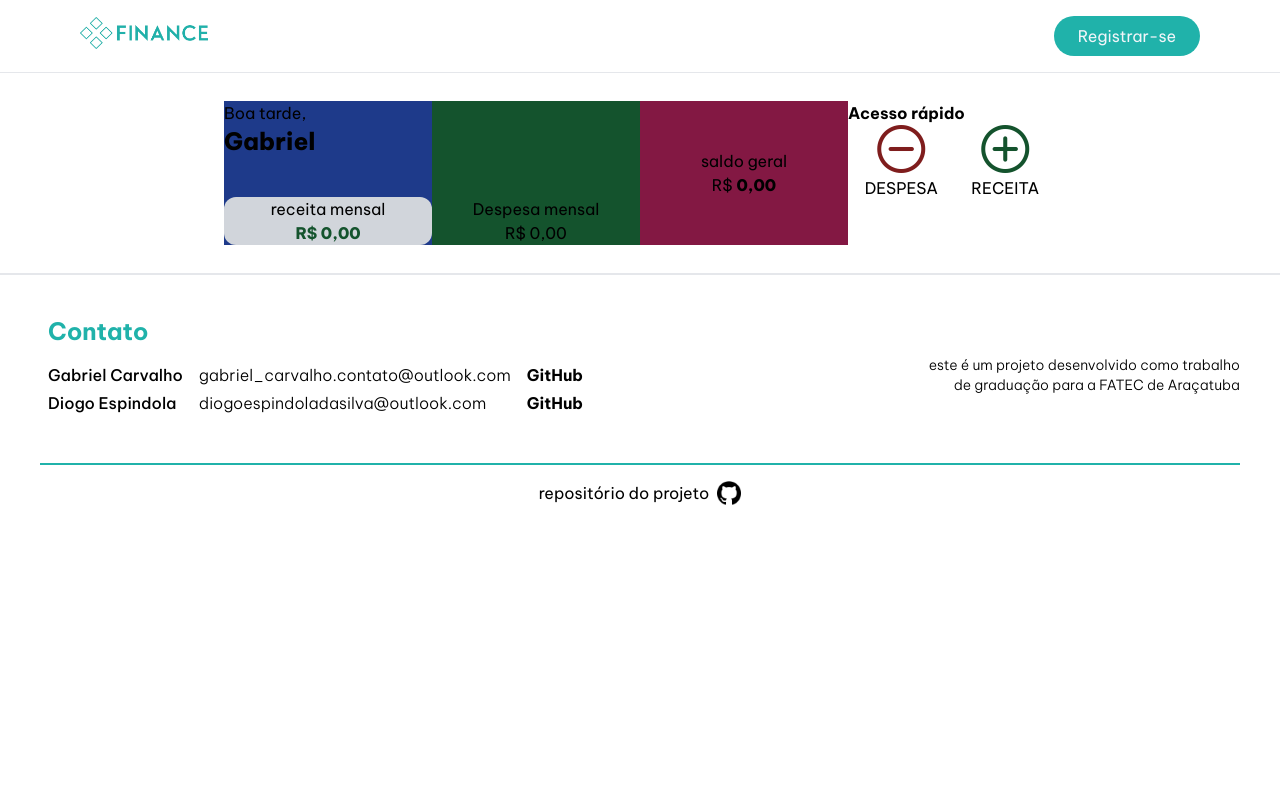
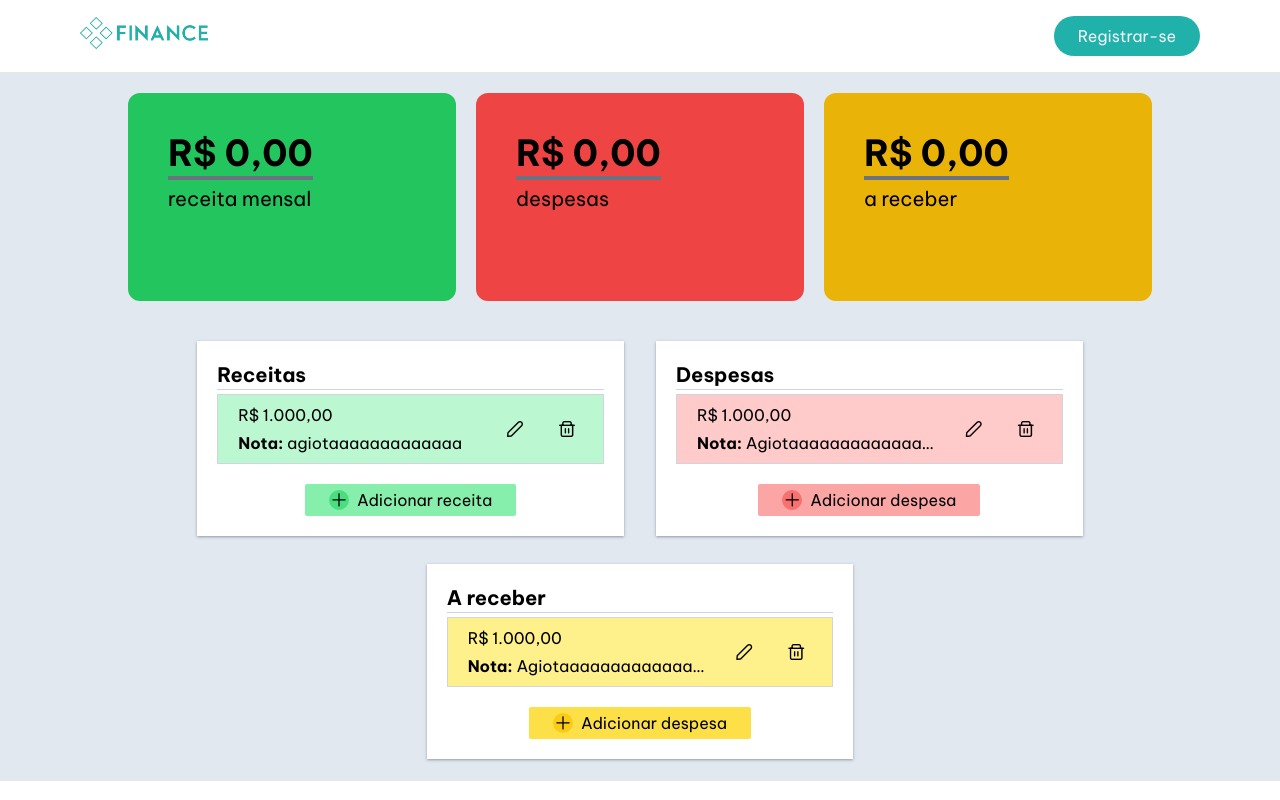
Before and after one commit to Rissollis/finance-frontend, a Vue app: page /dashboard in a window 1280 px wide. Shown: the top 800 px of the page. Built offline with nearby package versions, Linux system fonts and the light colour scheme.

Commit message:
feat: criando a estrutura principal do dashboard

```diff
--- a/src/views/DashboardView.vue
+++ b/src/views/DashboardView.vue
@@ -1,63 +1,154 @@
-<script setup lang="ts"></script>
+<script setup lang="ts">
+function openModal() {
+  alert("You clicked me!");
+}
+</script>
 
 <template>
-  <main>
-    <section class="flex justify-center">
-      <div class="flex p-7 justify-around">
-        <div class="card-1 bg-blue-900">
-          <div class="mb-10">
-            <p>Boa tarde, <span class="font-extrabold text-2xl block">Gabriel</span></p>
+  <main class="bg-slate-200 py-5">
+    <section class="mb-10 w-full flex justify-center">
+      <div class="flex justify-center w-4/5 gap-5">
+        <div class="dashCard bg-green-500 w-96 h-52 p-10 rounded-xl">
+          <div class="mb-3">
+            <p class="inline text-4xl border-b-4 border-gray-500 font-bold mt-2">R$ <span class="">0,00</span></p>
           </div>
-          <div class="bg-gray-300 w-52 h-12 rounded-xl">
-            <div class="text-center">
-              <p>receita mensal</p>
-              <span class="text-green-900 block font-extrabold">R$ 0,00</span>
+          <div>
+            <p class="text-xl">receita mensal</p>
+          </div>
+        </div>
+        <div class="dashCard bg-red-500 w-96 h-52 p-10 rounded-xl">
+          <div class="mb-3">
+            <p class="inline text-4xl border-b-4 border-gray-500 font-bold mt-2">R$ <span class="">0,00</span></p>
+          </div>
+          <div>
+            <p class="text-xl">despesas</p>
+          </div>
+        </div>
+        <div class="dashCard bg-yellow-500 w-96 h-52 p-10 rounded-xl">
+          <div class="mb-3">
+            <p class="inline text-4xl border-b-4 border-gray-500 font-bold mt-2">R$ <span class="">0,00</span></p>
+          </div>
+          <div>
+            <p class="text-xl">a receber</p>
           </div>
         </div>
       </div>
-        <div class="card-2 bg-green-900 flex flex-col justify-end w-52">
+    </section>
+    <section class="flex justify-center gap-8">
+      <div class="bg-white shadow shadow-gray-400 w-2/6 p-5">
         <div>
-            <div class="text-center">
-              <p>Despesa mensal</p>
-              <span class="">R$ 0,00</span>
+          <div>
+            <p class="border-b border-gray-300 mb-1 text-xl font-bold">Receitas</p>
+          </div>
+        </div>
+        <div class="receitas flex flex-col gap-2">
+          <div class="receita-1 border bg-green-200 border-gray-300 px-5 py-2 w-full flex items-center justify-between">
+            <div class="flex flex-col justify-between">
+              <div>
+                <p>R$ 1.000,00</p>
+              </div>
+              <div class="mt-1">
+                <p class="truncate w-60 first-letter:uppercase"><span class="font-bold">Nota:</span> agiotaaaaaaaaaaaaa</p>
+              </div>
+            </div>
+            <div class="flex gap-5">
+              <a class="hover:bg-green-600 duration-300 w-8 h-8 flex items-center justify-center rounded-full" href="#">
+                <i class="pi pi-pencil"></i>
+              </a>
+              <a class="hover:bg-green-600 duration-300 w-8 h-8 flex items-center justify-center rounded-full" href="#">
+                <i class="pi pi-trash"></i>
+              </a>
             </div>
           </div>
         </div>
-        <div class="card-3 bg-pink-900 flex justify-center items-center w-52">
-          <div class="text-center">
-              <p>saldo geral</p>
-              <p class="">R$ <span class="font-extrabold">0,00</span></p>
+        <div class="flex items-center justify-center mt-5">
+          <div v-on:click="openModal()" class="active:bg-green-200 hover:bg-green-400 duration-200 rounded-sm cursor-pointer py-1 px-6 flex justify-center items-center bg-green-300">
+            <div class="bg-green-400 mr-2 w-5 h-5 rounded-full flex justify-center items-center">
+              <i class="pi pi-plus text-sm"></i>
+            </div>
+            <div>
+              <button class="text-base">Adicionar receita</button>
             </div>
           </div>
-        <div class="card-4 w-52">
+        </div>
+      </div>
+      <div class="bg-white shadow shadow-gray-400 w-2/6 p-5">
         <div>
           <div>
-              <p class="font-bold">Acesso rápido</p>
+            <p class="border-b border-gray-300 mb-1 text-xl font-bold">Despesas</p>
           </div>
-            <div class="flex justify-around">
-              <div class="text-center">
+        </div>
+        <div class="despesas flex flex-col gap-2">
+          <div class="receita-1 border bg-red-200 border-gray-300 px-5 py-2 w-full flex items-center justify-between">
+            <div class="flex flex-col justify-between">
               <div>
-                  <i class="pi pi-minus-circle text-5xl text-red-900"></i>
+                <p>R$ 1.000,00</p>
+              </div>
+              <div class="mt-1">
+                <p class="truncate w-60"><span class="font-bold">Nota:</span> Agiotaaaaaaaaaaaaaaaaaaaaaaaaaaaaaaaaaaaaaa</p>
+              </div>
+            </div>
+            <div class="flex gap-5">
+              <a class="hover:bg-red-600 duration-300 w-8 h-8 flex items-center justify-center rounded-full" href="#">
+                <i class="pi pi-pencil"></i>
+              </a>
+              <a class="hover:bg-red-600 duration-300 w-8 h-8 flex items-center justify-center rounded-full" href="#">
+                <i class="pi pi-trash"></i>
+              </a>
+            </div>
+          </div>
+        </div>
+        <div class="flex items-center justify-center mt-5">
+          <div class="active:bg-red-200 hover:bg-red-400 duration-200 rounded-sm cursor-pointer py-1 px-6 flex justify-center items-center bg-red-300">
+            <div class="bg-red-400 mr-2 w-5 h-5 rounded-full flex justify-center items-center">
+              <i class="pi pi-plus text-sm"></i>
             </div>
             <div>
-                  <p>DESPESA</p>
+              <button class="text-base">Adicionar despesa</button>
             </div>
           </div>
-              <div class="text-center">
+        </div>
+      </div>
+    </section>
+    <section class="w-full flex justify-center mt-7">
+      <div class="bg-white shadow shadow-gray-400 w-2/6 p-5">
         <div>
-                  <i class="pi pi-plus-circle text-5xl text-green-900"></i>
+          <div>
+            <p class="border-b border-gray-300 mb-1 text-xl font-bold">A receber</p>
+          </div>
+        </div>
+        <div class="despesas flex flex-col gap-2">
+          <div class="receita-1 border bg-yellow-200 border-gray-300 px-5 py-2 w-full flex items-center justify-between">
+            <div class="flex flex-col justify-between">
+              <div>
+                <p>R$ 1.000,00</p>
+              </div>
+              <div class="mt-1">
+                <p class="truncate w-60"><span class="font-bold">Nota:</span> Agiotaaaaaaaaaaaaaaaaaaaaaaaaaaaaaaaaaaaaaa</p>
+              </div>
+            </div>
+            <div class="flex gap-5">
+              <a class="hover:bg-yellow-600 duration-300 w-8 h-8 flex items-center justify-center rounded-full" href="#">
+                <i class="pi pi-pencil"></i>
+              </a>
+              <a class="hover:bg-yellow-600 duration-300 w-8 h-8 flex items-center justify-center rounded-full" href="#">
+                <i class="pi pi-trash"></i>
+              </a>
+            </div>
+          </div>
+        </div>
+        <div class="flex items-center justify-center mt-5">
+          <div class="active:bg-yellow-200 hover:bg-yellow-400 duration-200 rounded-sm cursor-pointer py-1 px-6 flex justify-center items-center bg-yellow-300">
+            <div class="bg-yellow-400 mr-2 w-5 h-5 rounded-full flex justify-center items-center">
+              <i class="pi pi-plus text-sm"></i>
             </div>
             <div>
-                  <p>RECEITA</p>
-                </div>
-              </div>
+              <button class="text-base">Adicionar despesa</button>
             </div>
           </div>
         </div>
       </div>
     </section>
     <section></section>
-    <section></section>
-    <section></section>
   </main>
 </template>
--- a/src/views/HomeView.vue
+++ b/src/views/HomeView.vue
@@ -184,15 +184,10 @@
 
     <section class="px-20 py-12 bg-slate-100">
       <div>
-<<<<<<< HEAD
         <div class="mt-24 mb-10">
           <div class="text-center">
-=======
-        <div class="mb-10">
-          <!-- <div class="text-center">
->>>>>>> master
             <p>Controle total</p>
-          </div> -->
+          </div>
           <div class="text-center text-midnightGreen text-4xl font-bold">
             <h1>Você, no controle das suas finanças</h1>
           </div>
```
Also changed, not shown: 1 other file (tests, documents, lock files or other folders). Lines whose indentation alone changed are shown as unchanged.
